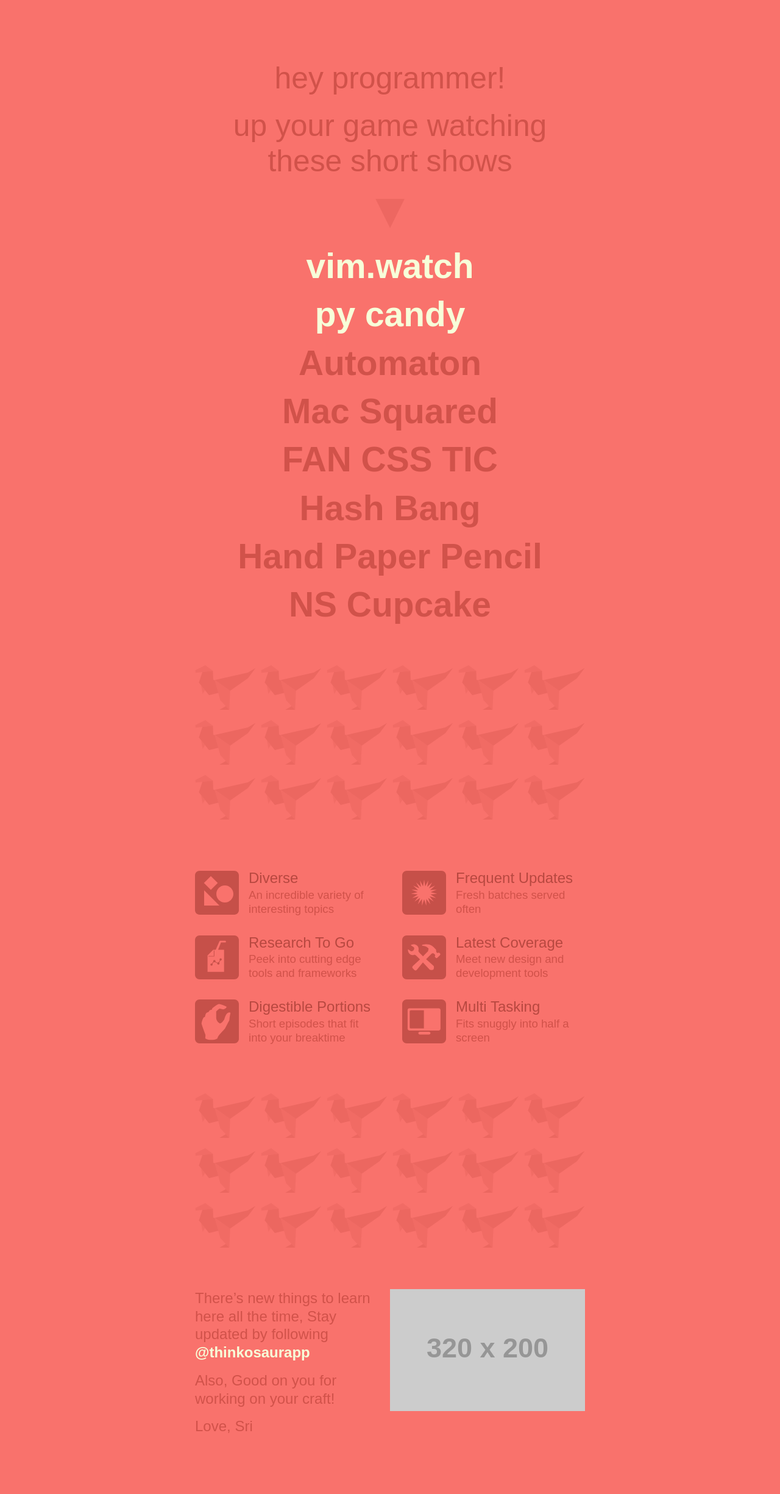
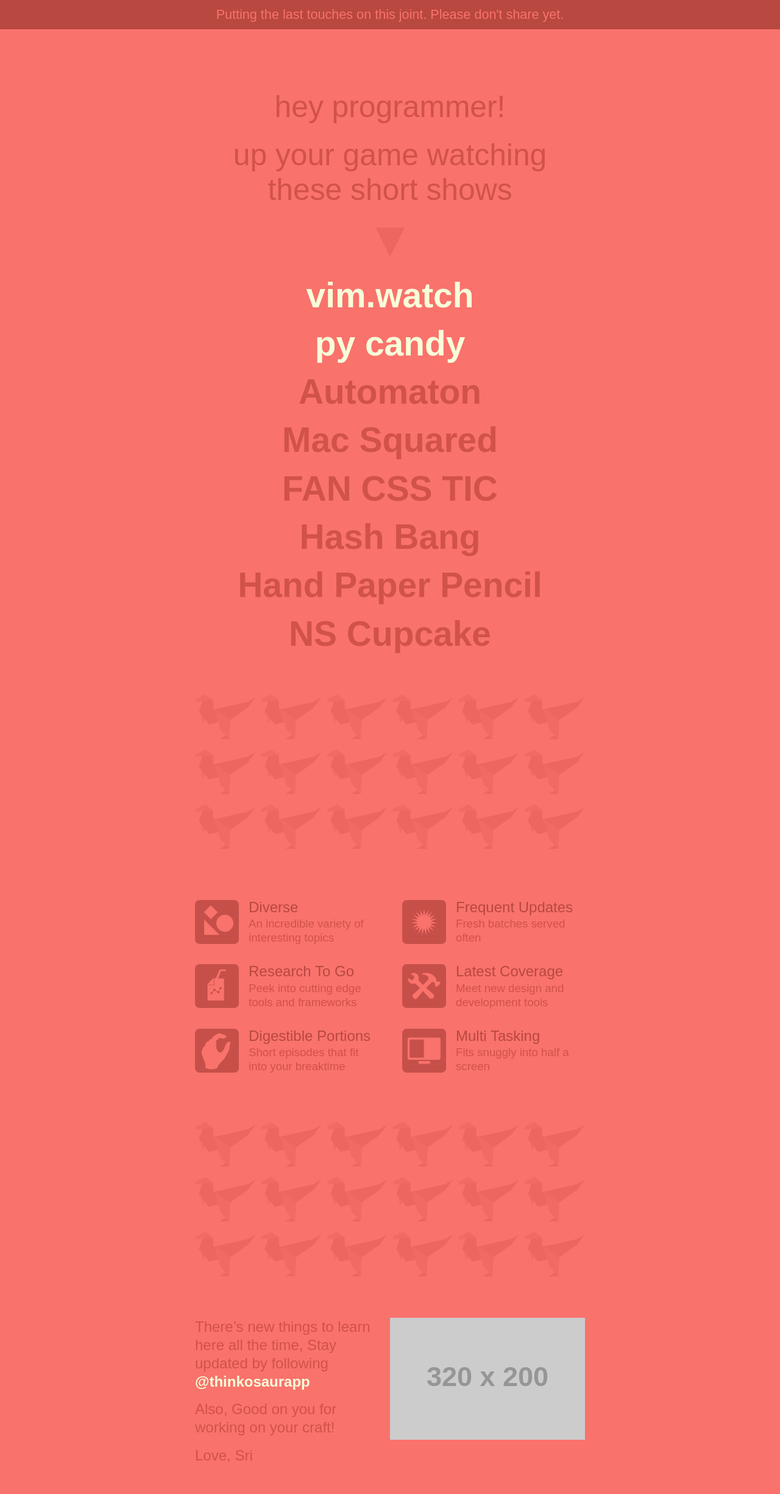
Before and after one commit to kadimisetty/thinkosaur, a Jekyll site: the page built from index.html, in a window 1280 px wide. Shown: the whole page at 61% size. Built offline with Jekyll 4.4.1, drawn with Linux system fonts in a browser that asks for light colours; some web fonts are replaced; before the commit the page ends 2402 px from its top, so only the background shows below that.

Commit message:
add a not ready message banner

```diff
--- /dev/null
+++ b/_includes/notReadyMessage.html
@@ -0,0 +1,3 @@
+<div class="notReadyMessage">
+  <p>Putting the last touches on this joint. Please don't share yet.</p>
+</div>
--- /dev/null
+++ b/_sass/app/_notReadyMessage.scss
@@ -0,0 +1,7 @@
+.notReadyMessage {
+    text-align: center;
+    background-color: #B84840;
+    color: #F9726C;
+    font-size: 1.2em;
+    padding: 0.6em 0;
+}
--- a/css/app.scss
+++ b/css/app.scss
@@ -23,6 +23,7 @@
 
 // - Application
 @import "app/body";
+@import "app/notReadyMessage";
 @import "app/programmer-callout";
 @import "app/shows-listing";
 @import "app/dino-divider";
--- a/index.html
+++ b/index.html
@@ -8,6 +8,7 @@ layout: default
   {% assign shows = shows | push:show_hash[1] %}
 {% endfor %}
 
+{% include notReadyMessage.html %}
 {% include programmer-callout.html %}
 {% include shows-listing.html shows=shows%}
 {% include dino-divider.html %}
```
